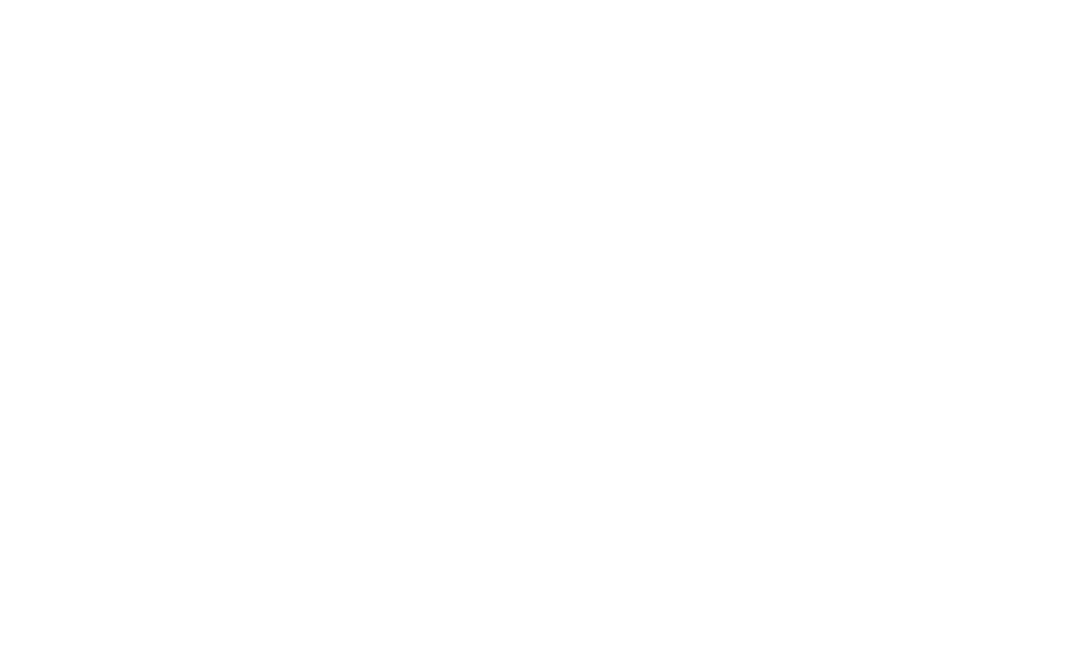
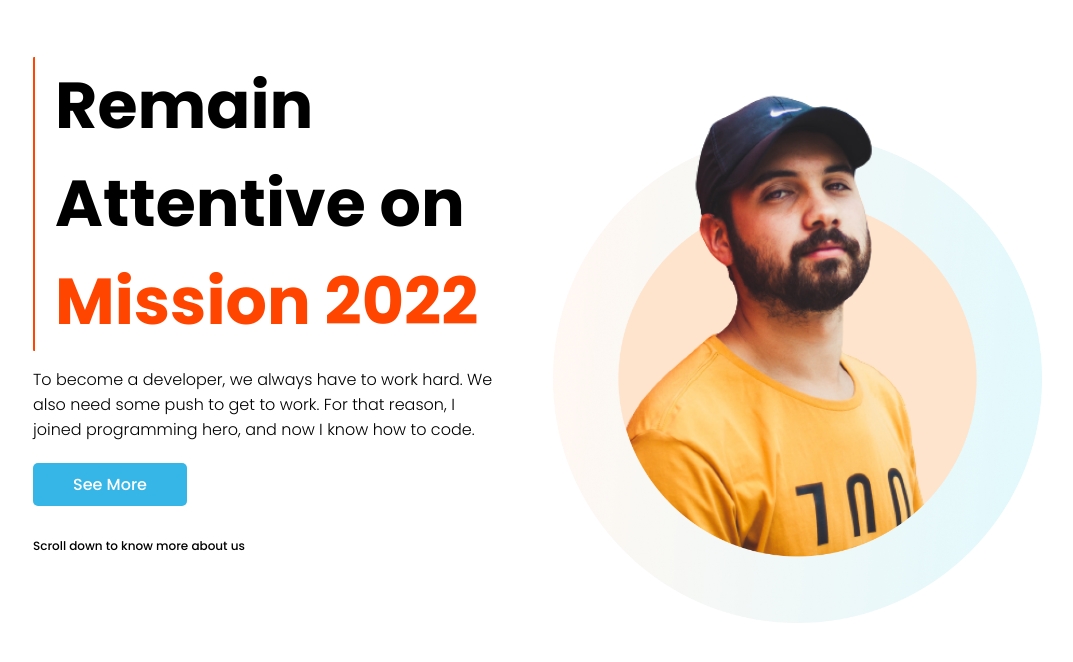
Before and after one commit to xovar/first-assignment, a plain HTML site: page index.html in a window 1280 px wide. Shown: the whole page, without its empty margins (207-1280 px from the left). Drawn offline with Linux system fonts and the light colour scheme.

Commit message:
hero section added

```diff
--- a/index.html
+++ b/index.html
@@ -5,8 +5,27 @@
     <meta http-equiv="X-UA-Compatible" content="IE=edge">
     <meta name="viewport" content="width=device-width, initial-scale=1.0">
     <title>Assignment</title>
+    <link rel="preconnect" href="https://fonts.googleapis.com">
+    <link rel="preconnect" href="https://fonts.gstatic.com" crossorigin>
+    <link href="https://fonts.googleapis.com/css2?family=Poppins:ital,wght@0,100;0,200;0,300;0,500;0,600;0,700;0,800;0,900;1,100;1,200;1,300;1,400;1,500;1,600;1,700;1,800;1,900&display=swap" rel="stylesheet">
+    <link rel="stylesheet" href="style.css">
 </head>
 <body>
-
+    <!-- hero section -->
+    <section class="hero">
+        <div class="hero-section-contents half-width">
+            <div class="hero-section-border">
+                <h1>Remain Attentive on</h1>
+                <h1 class="text-color">Mission 2022</h1>
+            </div>
+            <p>To become a developer, we always have to work hard. We also need some push to get to work. For that reason, I joined
+            programming hero, and now I know how to code.</p>
+            <div>
+                <a href="#" class="btn">See More</a>
+            </div>
+            <h3>Scroll down to know more about us</h3>
+        </div>
+        <div class="hero-section-img half-width"></div>
+    </section>
 </body>
 </html>
--- a/style.css
+++ b/style.css
@@ -0,0 +1,54 @@
+body {
+  padding: 0;
+  margin: 0;
+  font-family: "Poppins", sans-serif;
+}
+/* hero section */
+.hero {
+  display: flex;
+}
+.hero-section-contents {
+  display: flex;
+  flex-direction: column;
+  justify-content: center;
+  margin-left: 240px;
+}
+.hero-section-contents h1 {
+  font-size: 65px;
+  margin: 0;
+}
+.hero-section-contents p {
+  width: 471px;
+  font-weight: 300;
+  margin-bottom: 30px;
+}
+.hero-section-border {
+  border-left: 2px solid orangered;
+  padding-left: 20px;
+  border-radius: 1px;
+}
+.text-color {
+  color: orangered;
+}
+.btn {
+  text-decoration: none;
+  padding: 10px 40px;
+  border-radius: 5px;
+  background-color: rgb(54, 181, 231);
+  color: white;
+}
+.hero-section-contents h3 {
+  font-weight: 400;
+  font-size: 12px;
+  margin-top: 40px;
+}
+.hero-section-img {
+  background-image: url(./images/person/person-2.png);
+  background-repeat: no-repeat;
+  background-size: contain;
+  height: 623px;
+  width: 426px;
+}
+.half-width {
+  width: 50%;
+}
```
